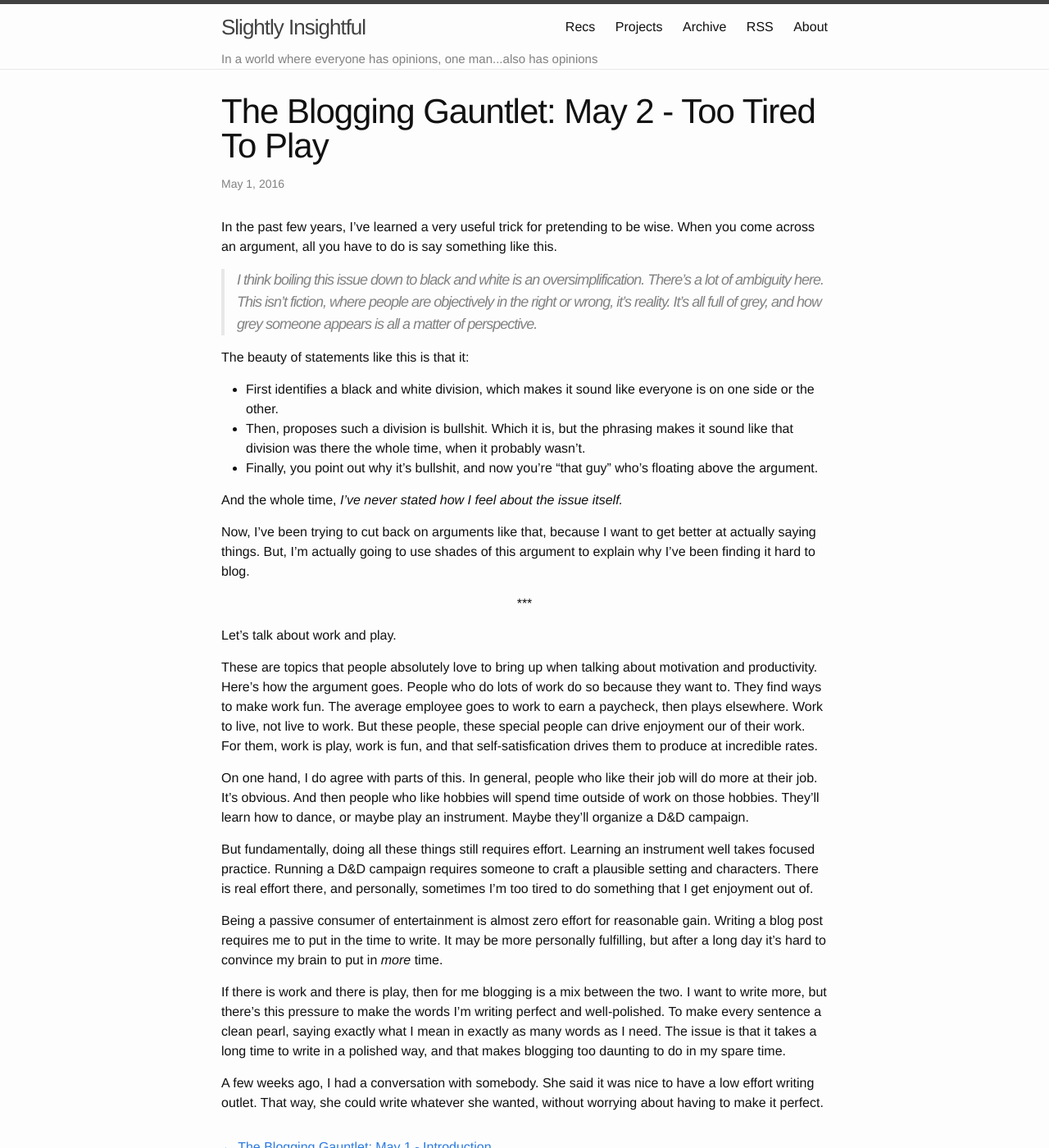
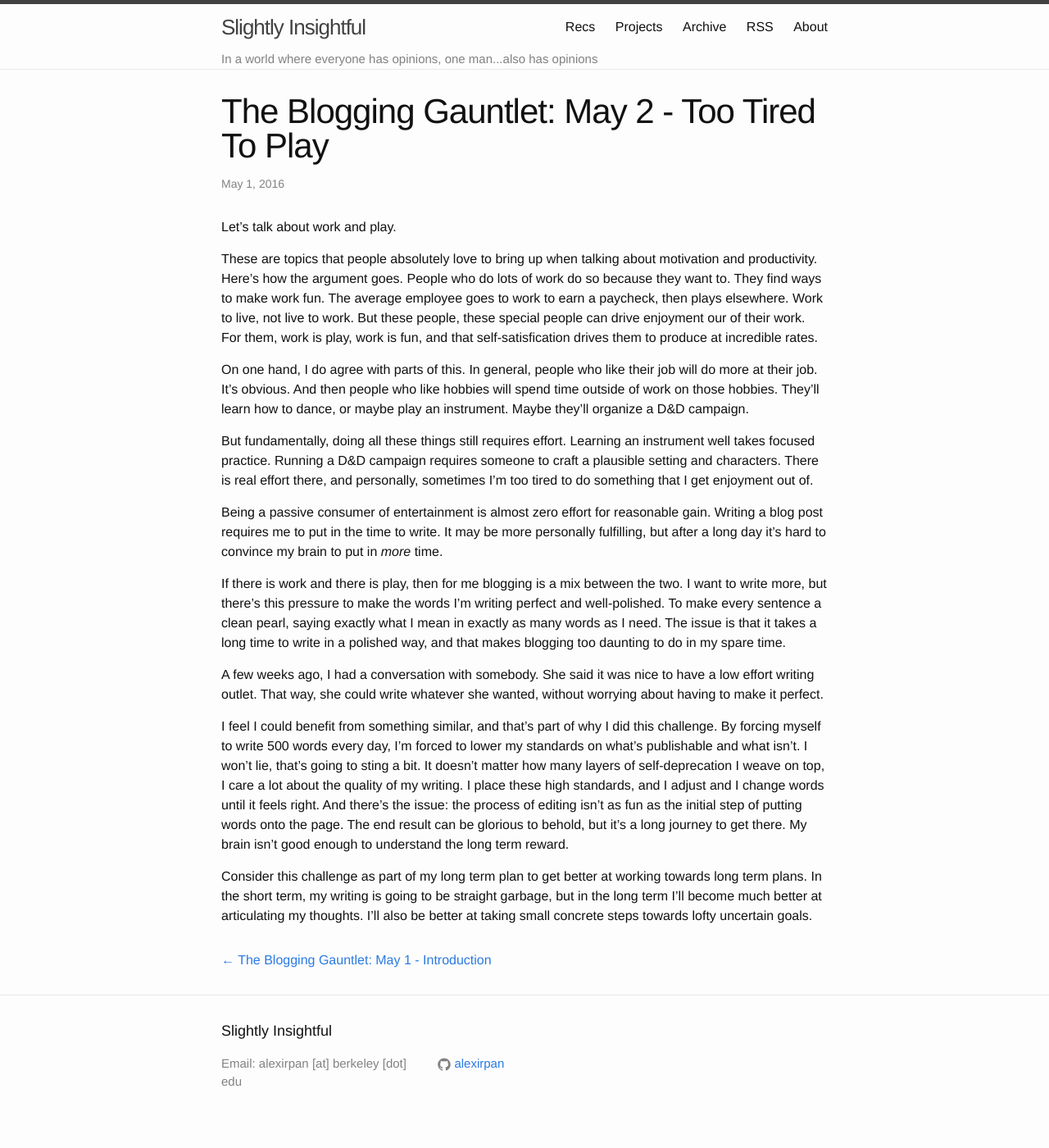
Before and after one commit to alexirpan/alexirpan.github.io, a Jekyll site: the page built from _posts/2016-05-02-may-2.markdown, in a window 1280 px wide and 1400 px high. Shown: the whole window at 82% size. Built offline with Jekyll 4.4.1, drawn with Linux system fonts in a browser that asks for light colours.

Commit message:
Removed intro, added real point

```diff
--- a/_posts/2016-05-02-may-2.markdown
+++ b/_posts/2016-05-02-may-2.markdown
@@ -3,34 +3,6 @@ layout: post
 title:  "The Blogging Gauntlet: May 2 - Too Tired To Play"
 date:   2016-05-01 14:30:00 -0700
 ---
-
-In the past few years, I've learned a very useful trick for pretending to be
-wise. When you come across an argument, all you have to do is say something
-like this.
-
-> I think boiling this issue down to black and white is an oversimplification.
-> There's a lot of ambiguity here. This isn't fiction, where people are
-> objectively in the right or wrong, it's reality. It's all full of grey,
-> and how grey someone appears is all a matter of perspective.
-
-The beauty of statements like this is that it:
-
-* First identifies a black and white division, which makes it sound like
-everyone is on one side or the other.
-* Then, proposes such a division is bullshit. Which it is, but the phrasing
-makes it sound like that division was there the whole time, when it probably
-wasn't.
-* Finally, you point out why it's bullshit, and now you're "that guy" who's
-floating above the argument.
-
-And the whole time, *I've never stated how I feel about the issue itself.*
-
-Now, I've been trying to cut back on arguments like that, because I want
-to get better at actually saying things. But, I'm actually going to use shades
-of this argument to explain why I've been finding it hard to blog.
-
-\*\*\*
-{: .centered }
 
 Let's talk about work and play.
 
@@ -70,3 +42,20 @@ too daunting to do in my spare time.
 A few weeks ago, I had a conversation with somebody. She said it was nice to
 have a low effort writing outlet. That way, she could write whatever she wanted,
 without worrying about having to make it perfect.
+
+I feel I could benefit from something similar, and that's part of why
+I did this challenge. By forcing myself to write 500 words every day, I'm
+forced to lower my standards on what's publishable and what isn't. I won't lie,
+that's going to sting a bit. It doesn't matter how many layers of self-deprecation
+I weave on top, I care a lot about the quality of my writing. I place these
+high standards, and I adjust and I change words until it feels right. And there's
+the issue: the process of editing isn't as fun as the initial step of putting
+words onto the page. The end result can be glorious to behold, but it's a long
+journey to get there. My brain isn't good enough to understand the long term
+reward.
+
+Consider this challenge as part of my long term plan to get better at working
+towards long term plans. In the short term, my writing is going to be straight
+garbage, but in the long term I'll become much better at articulating
+my thoughts. I'll also be better at taking small concrete steps towards
+lofty uncertain goals.
```
